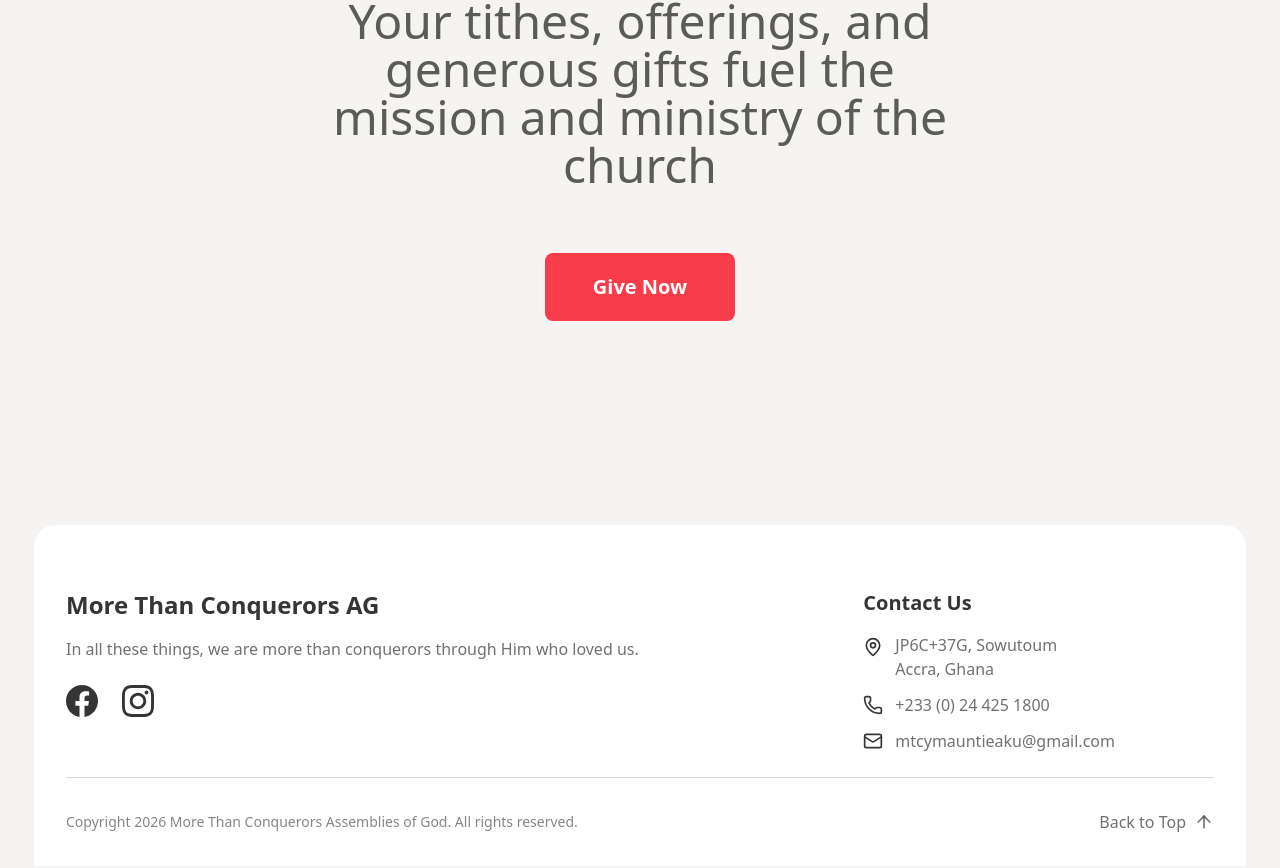
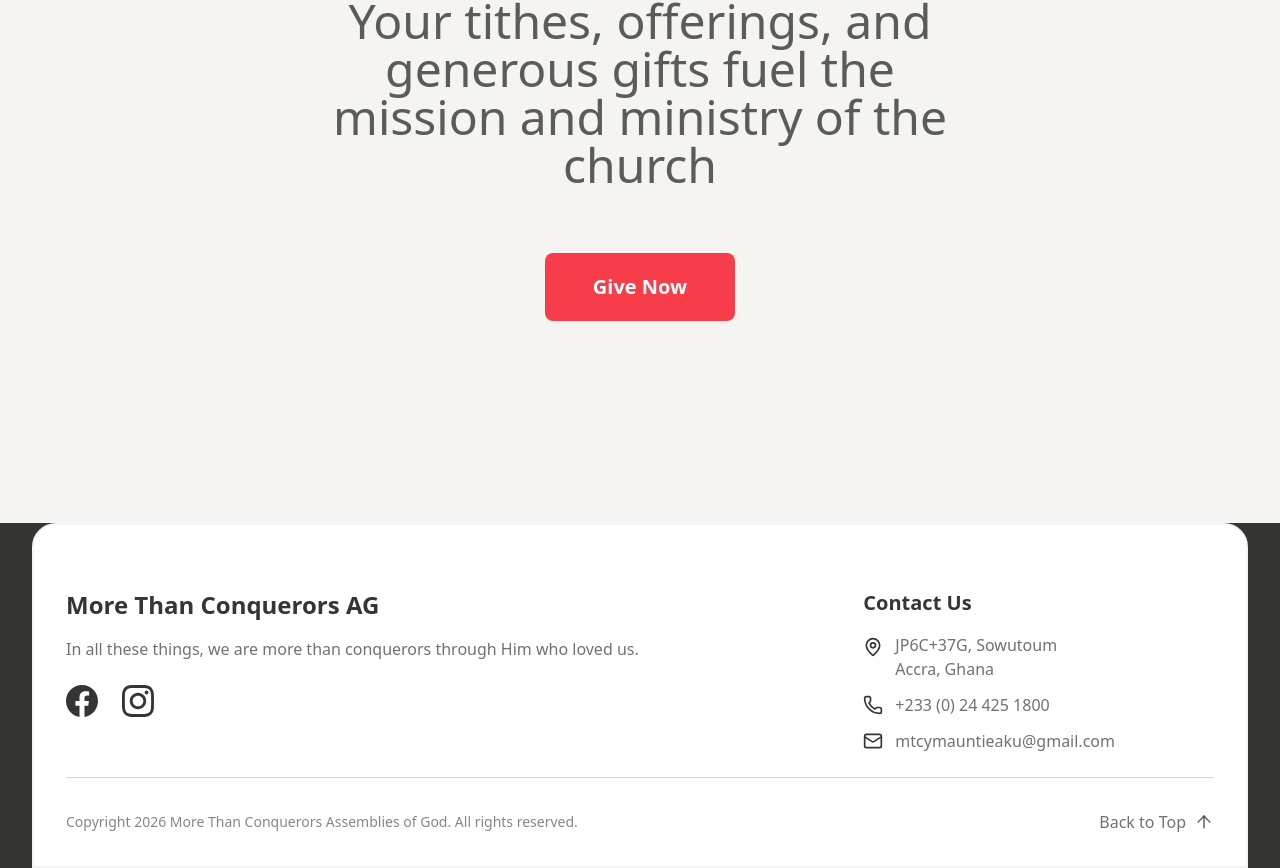
Before and after one commit to judithoseitete/mtcag, a Next.js app: page / in a window 1280 px wide. Shown: the part 4371-5239 px from the top of the page. Built offline with nearby package versions, Linux system fonts and the light colour scheme.

Commit message:
Change homepage footer to gray background

```diff
--- a/app/page.tsx
+++ b/app/page.tsx
@@ -17,7 +17,7 @@ export default function Home() {
         <DepartmentsSection />
         <GivingSection />
       </main>
-      <Footer bgColor="neutral" />
+      <Footer bgColor="gray" />
     </>
   );
 }
```
